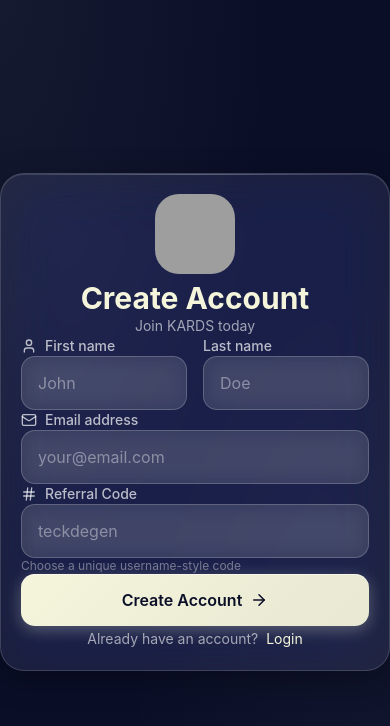
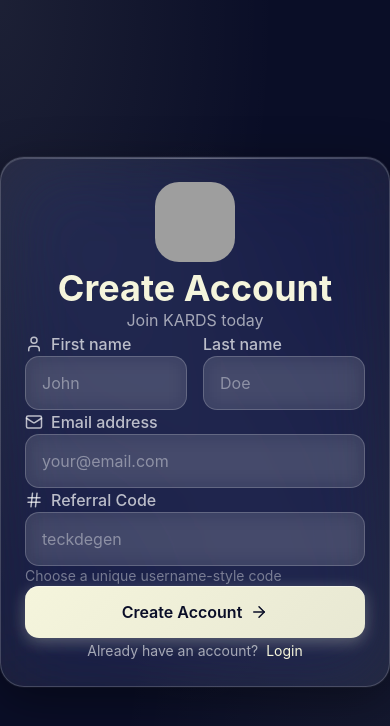
Before and after one commit to Teckdegen/KARDSDOTCARDSONRADIX, a Next.js app: page /register in a window 390 px wide. Shown: the top 726 px of the page. Built offline with nearby package versions, Linux system fonts and the light colour scheme; grey boxes are pictures that could not be loaded.

Commit message:
Improve UI: add favicon, better spacing, responsive typography, premium styling

```diff
--- a/src/app/globals.css
+++ b/src/app/globals.css
@@ -28,8 +28,9 @@
 body {
   background: var(--background);
   background-image:
-    radial-gradient(at 0% 0%, rgba(245, 245, 220, 0.05) 0px, transparent 50%),
-    radial-gradient(at 100% 100%, rgba(245, 245, 220, 0.03) 0px, transparent 50%);
+    radial-gradient(at 0% 0%, rgba(245, 245, 220, 0.08) 0px, transparent 50%),
+    radial-gradient(at 100% 100%, rgba(245, 245, 220, 0.05) 0px, transparent 50%),
+    radial-gradient(at 50% 50%, rgba(245, 245, 220, 0.03) 0px, transparent 50%);
   color: var(--foreground);
   font-family: -apple-system, BlinkMacSystemFont, 'SF Pro Display', 'SF Pro Text', 'Segoe UI', 'Roboto', sans-serif;
   min-height: 100vh;
@@ -37,6 +38,13 @@
   -webkit-font-smoothing: antialiased;
   -moz-osx-font-smoothing: grayscale;
   -webkit-tap-highlight-color: transparent;
+  font-size: 16px;
+}
+
+@media (min-width: 768px) {
+  body {
+    font-size: 18px;
+  }
 }
 
 /* iOS-style Glassmorphism */
@@ -53,17 +61,25 @@
 
 .glass-card {
   background: rgba(255, 255, 255, 0.08);
-  backdrop-filter: blur(30px) saturate(180%);
-  -webkit-backdrop-filter: blur(30px) saturate(180%);
-  border: 0.5px solid rgba(255, 255, 255, 0.15);
-  border-radius: 24px;
-  padding: 20px;
+  backdrop-filter: blur(40px) saturate(180%);
+  -webkit-backdrop-filter: blur(40px) saturate(180%);
+  border: 1px solid rgba(255, 255, 255, 0.18);
+  border-radius: 28px;
+  padding: 32px;
   box-shadow:
-    0 8px 32px 0 rgba(0, 0, 0, 0.3),
-    inset 0 1px 0 0 rgba(255, 255, 255, 0.1);
+    0 12px 48px 0 rgba(0, 0, 0, 0.4),
+    inset 0 1px 0 0 rgba(255, 255, 255, 0.15),
+    0 0 0 1px rgba(255, 255, 255, 0.05);
   transition: all 0.25s cubic-bezier(0.4, 0, 0.2, 1);
   position: relative;
   overflow: hidden;
+}
+
+@media (max-width: 768px) {
+  .glass-card {
+    padding: 24px;
+    border-radius: 24px;
+  }
 }
 
 .glass-card::before {
@@ -87,13 +103,20 @@
   -webkit-backdrop-filter: blur(10px);
   border: 0.5px solid rgba(255, 255, 255, 0.2);
   border-radius: 14px;
-  padding: 14px 16px;
+  padding: 16px 18px;
   color: var(--foreground);
-  font-size: 16px;
+  font-size: 18px;
   transition: all 0.2s cubic-bezier(0.4, 0, 0.2, 1);
   width: 100%;
   -webkit-appearance: none;
   appearance: none;
+}
+
+@media (max-width: 768px) {
+  .glass-input {
+    font-size: 16px;
+    padding: 14px 16px;
+  }
 }
 
 .glass-input::placeholder {
@@ -115,16 +138,23 @@
   -webkit-backdrop-filter: blur(10px);
   border: 0.5px solid rgba(245, 245, 220, 0.25);
   border-radius: 14px;
-  padding: 14px 24px;
+  padding: 16px 28px;
   color: var(--accent);
   font-weight: 600;
-  font-size: 16px;
+  font-size: 18px;
   cursor: pointer;
   transition: all 0.2s cubic-bezier(0.4, 0, 0.2, 1);
   position: relative;
   overflow: hidden;
   -webkit-tap-highlight-color: transparent;
   user-select: none;
+}
+
+@media (max-width: 768px) {
+  .glass-button {
+    font-size: 16px;
+    padding: 14px 24px;
+  }
 }
 
 .glass-button::before {
@@ -187,13 +217,21 @@
   border: 1px solid rgba(255, 255, 255, 0.2);
   border-radius: 16px;
   text-align: center;
-  font-size: 24px;
+  font-size: 28px;
   font-weight: 600;
   color: var(--foreground);
   transition: all 0.2s cubic-bezier(0.4, 0, 0.2, 1);
   caret-color: var(--accent);
   -webkit-appearance: none;
   appearance: none;
+}
+
+@media (max-width: 768px) {
+  .code-input-box {
+    width: 50px;
+    height: 50px;
+    font-size: 24px;
+  }
 }
 
 .code-input-box:focus {
--- a/src/app/login/page.tsx
+++ b/src/app/login/page.tsx
@@ -82,15 +82,15 @@
             <div className="inline-flex items-center justify-center mb-6">
               <Logo size={80} className="rounded-3xl" />
             </div>
-            <h1 className="text-3xl font-bold mb-2" style={{ color: '#F5F5DC' }}>Welcome back</h1>
-            <p className="text-white/60 text-sm">Sign in to continue</p>
+            <h1 className="text-4xl md:text-5xl font-bold mb-3" style={{ color: '#F5F5DC' }}>Welcome back</h1>
+            <p className="text-white/60 text-base md:text-lg">Sign in to continue</p>
           </div>
 
           {step === 'email' ? (
-            <div className="space-y-5">
+            <div className="space-y-6">
               <div>
-                <label className="text-white/70 text-sm mb-2 block font-medium flex items-center gap-2">
-                  <Mail size={16} />
+                <label className="text-white/70 text-base md:text-lg mb-3 block font-medium flex items-center gap-2">
+                  <Mail size={18} className="md:w-5 md:h-5" />
                   Email address
                 </label>
                 <GlassInput
@@ -104,20 +104,20 @@
                 onClick={handleSendCode}
                 disabled={loading}
                 variant="primary"
-                className="w-full flex items-center justify-center gap-2"
+                className="w-full flex items-center justify-center gap-2 mt-2"
               >
                 {loading ? 'Sending...' : (
                   <>
-                    Send Code <ArrowRight size={18} />
+                    Send Code <ArrowRight size={18} className="md:w-5 md:h-5" />
                   </>
                 )}
               </GlassButton>
             </div>
           ) : (
-            <div className="space-y-5">
+            <div className="space-y-6">
               <div>
-                <label className="text-white/70 text-sm mb-4 block font-medium flex items-center gap-2 justify-center">
-                  <Lock size={16} />
+                <label className="text-white/70 text-base md:text-lg mb-4 block font-medium flex items-center gap-2 justify-center">
+                  <Lock size={18} className="md:w-5 md:h-5" />
                   Verification Code
                 </label>
                 <CodeInput
@@ -129,17 +129,17 @@
                     handleVerifyCode();
                   }}
                 />
-                <p className="text-white/40 text-xs text-center mt-4">Enter the 6-digit code sent to your email</p>
+                <p className="text-white/40 text-sm md:text-base text-center mt-4">Enter the 6-digit code sent to your email</p>
               </div>
               <GlassButton
                 onClick={handleVerifyCode}
                 disabled={loading || code.length !== 6}
                 variant="primary"
-                className="w-full flex items-center justify-center gap-2"
+                className="w-full flex items-center justify-center gap-2 mt-2"
               >
                 {loading ? 'Verifying...' : (
                   <>
-                    Verify Code <ArrowRight size={18} />
+                    Verify Code <ArrowRight size={18} className="md:w-5 md:h-5" />
                   </>
                 )}
               </GlassButton>
--- a/src/app/register/page.tsx
+++ b/src/app/register/page.tsx
@@ -87,16 +87,16 @@
             <div className="inline-flex items-center justify-center mb-6">
               <Logo size={80} className="rounded-3xl" />
             </div>
-            <h1 className="text-3xl font-bold mb-2" style={{ color: '#F5F5DC' }}>Create Account</h1>
-            <p className="text-white/60 text-sm">Join KARDS today</p>
+            <h1 className="text-4xl md:text-5xl font-bold mb-3" style={{ color: '#F5F5DC' }}>Create Account</h1>
+            <p className="text-white/60 text-base md:text-lg">Join KARDS today</p>
           </div>
 
           {step === 'form' ? (
-            <div className="space-y-5">
+            <div className="space-y-6">
               <div className="grid grid-cols-2 gap-4">
                 <div>
-                  <label className="text-white/70 text-sm mb-2 block font-medium flex items-center gap-2">
-                    <User size={16} />
+                  <label className="text-white/70 text-base md:text-lg mb-3 block font-medium flex items-center gap-2">
+                    <User size={18} className="md:w-5 md:h-5" />
                     First name
                   </label>
                   <GlassInput
@@ -106,7 +106,7 @@
                   />
                 </div>
                 <div>
-                  <label className="text-white/70 text-sm mb-2 block font-medium">Last name</label>
+                  <label className="text-white/70 text-base md:text-lg mb-3 block font-medium">Last name</label>
                   <GlassInput
                     placeholder="Doe"
                     value={formData.lastName}
@@ -115,8 +115,8 @@
                 </div>
               </div>
               <div>
-                <label className="text-white/70 text-sm mb-2 block font-medium flex items-center gap-2">
-                  <Mail size={16} />
+                <label className="text-white/70 text-base md:text-lg mb-3 block font-medium flex items-center gap-2">
+                  <Mail size={18} className="md:w-5 md:h-5" />
                   Email address
                 </label>
                 <GlassInput
@@ -127,8 +127,8 @@
                 />
               </div>
               <div>
-                <label className="text-white/70 text-sm mb-2 block font-medium flex items-center gap-2">
-                  <Hash size={16} />
+                <label className="text-white/70 text-base md:text-lg mb-3 block font-medium flex items-center gap-2">
+                  <Hash size={18} className="md:w-5 md:h-5" />
                   Referral Code
                 </label>
                 <GlassInput
@@ -136,26 +136,26 @@
                   value={formData.referralCode}
                   onChange={(e) => setFormData({ ...formData, referralCode: e.target.value.toLowerCase() })}
                 />
-                <p className="text-white/40 text-xs mt-2">Choose a unique username-style code</p>
+                <p className="text-white/40 text-sm md:text-base mt-2">Choose a unique username-style code</p>
               </div>
               <GlassButton
                 onClick={handleRegister}
                 disabled={loading}
                 variant="primary"
-                className="w-full flex items-center justify-center gap-2"
+                className="w-full flex items-center justify-center gap-2 mt-2"
               >
                 {loading ? 'Creating...' : (
                   <>
-                    Create Account <ArrowRight size={18} />
+                    Create Account <ArrowRight size={18} className="md:w-5 md:h-5" />
                   </>
                 )}
               </GlassButton>
             </div>
           ) : (
-            <div className="space-y-5">
+            <div className="space-y-6">
               <div>
-                <label className="text-white/70 text-sm mb-4 block font-medium flex items-center gap-2 justify-center">
-                  <Lock size={16} />
+                <label className="text-white/70 text-base md:text-lg mb-4 block font-medium flex items-center gap-2 justify-center">
+                  <Lock size={18} className="md:w-5 md:h-5" />
                   Verification Code
                 </label>
                 <CodeInput
@@ -167,17 +167,17 @@
                     handleVerifyCode();
                   }}
                 />
-                <p className="text-white/40 text-xs text-center mt-4">Enter the 6-digit code sent to your email</p>
+                <p className="text-white/40 text-sm md:text-base text-center mt-4">Enter the 6-digit code sent to your email</p>
               </div>
               <GlassButton
                 onClick={handleVerifyCode}
                 disabled={loading || code.length !== 6}
                 variant="primary"
-                className="w-full flex items-center justify-center gap-2"
+                className="w-full flex items-center justify-center gap-2 mt-2"
               >
                 {loading ? 'Verifying...' : (
                   <>
-                    Verify Code <ArrowRight size={18} />
+                    Verify Code <ArrowRight size={18} className="md:w-5 md:h-5" />
                   </>
                 )}
               </GlassButton>
```
